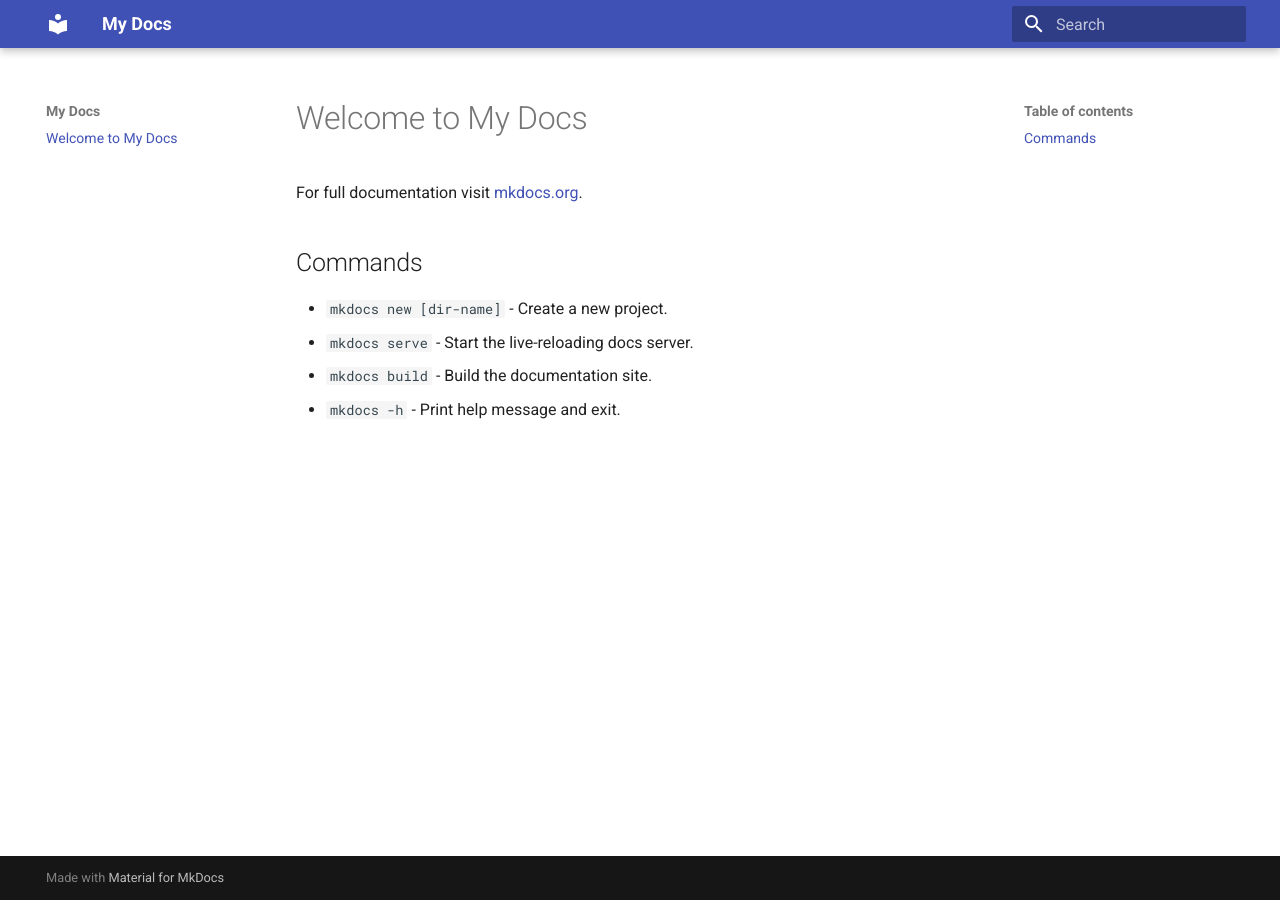
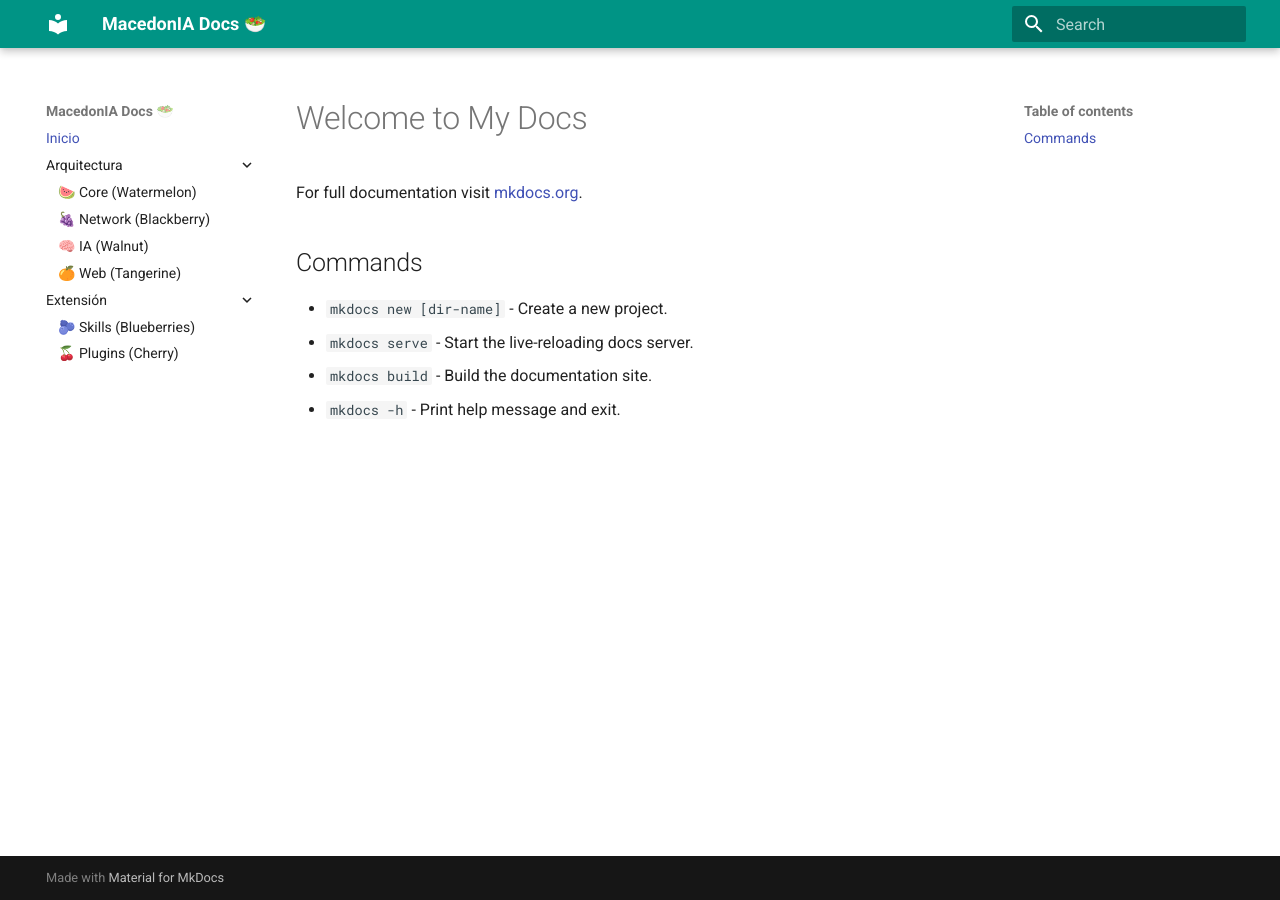
Before and after one commit to OpenMacedonIA/docs, an MkDocs documentation site: the page built from docs/index.md, in a window 1280 px wide. Built offline with MkDocs 1.6.1 and Material for MkDocs 9.7.7, drawn with Linux system fonts in a browser that asks for light colours.

Commit message:
new file:   docs/ai/index.md 	new file:   docs/core/index.md 	new file:   docs/network/index.md 	new file:   docs/plugins/index.md 	new file:   docs/skills/index.md 	new file:   docs/web/index.md 	modified:   mkdocs.yml

```diff
--- a/mkdocs.yml
+++ b/mkdocs.yml
@@ -1,3 +1,21 @@
-site_name: My Docs
+site_name: MacedonIA Docs 🥗
 theme:
   name: material
+  palette:
+    # Cambiar a modo oscuro automáticamente según preferencias del sistema
+    scheme: preference
+    primary: teal
+    accent: purple
+  features:
+    - navigation.expand # Abre los menús automáticamente
+
+nav:
+  - Inicio: index.md
+  - Arquitectura:
+    - 🍉 Core (Watermelon): core/index.md
+    - 🍇 Network (Blackberry): network/index.md
+    - 🧠 IA (Walnut): ai/index.md
+    - 🍊 Web (Tangerine): web/index.md
+  - Extensión:
+    - 🫐 Skills (Blueberries): skills/index.md
+    - 🍒 Plugins (Cherry): plugins/index.md
```
Also changed, not shown: docs/ai/index.md (added, +1 -0 lines), docs/core/index.md (added, +1 -0 lines), docs/network/index.md (added, +1 -0 lines), docs/plugins/index.md (added, +1 -0 lines), docs/skills/index.md (added, +1 -0 lines), docs/web/index.md (added, +1 -0 lines).
